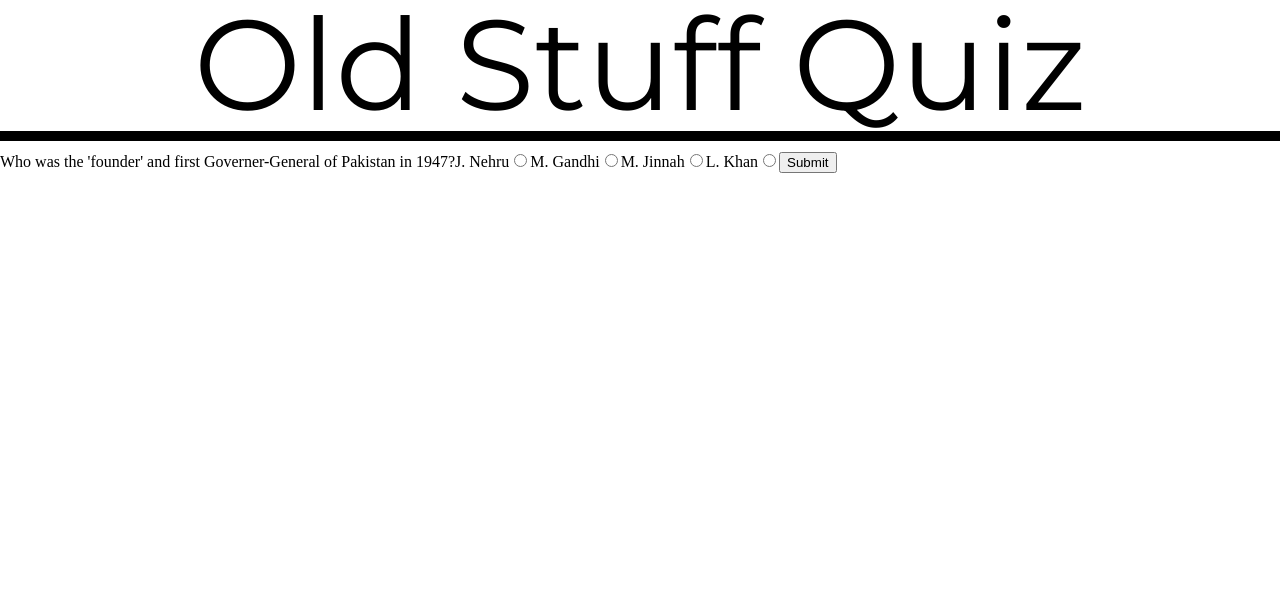
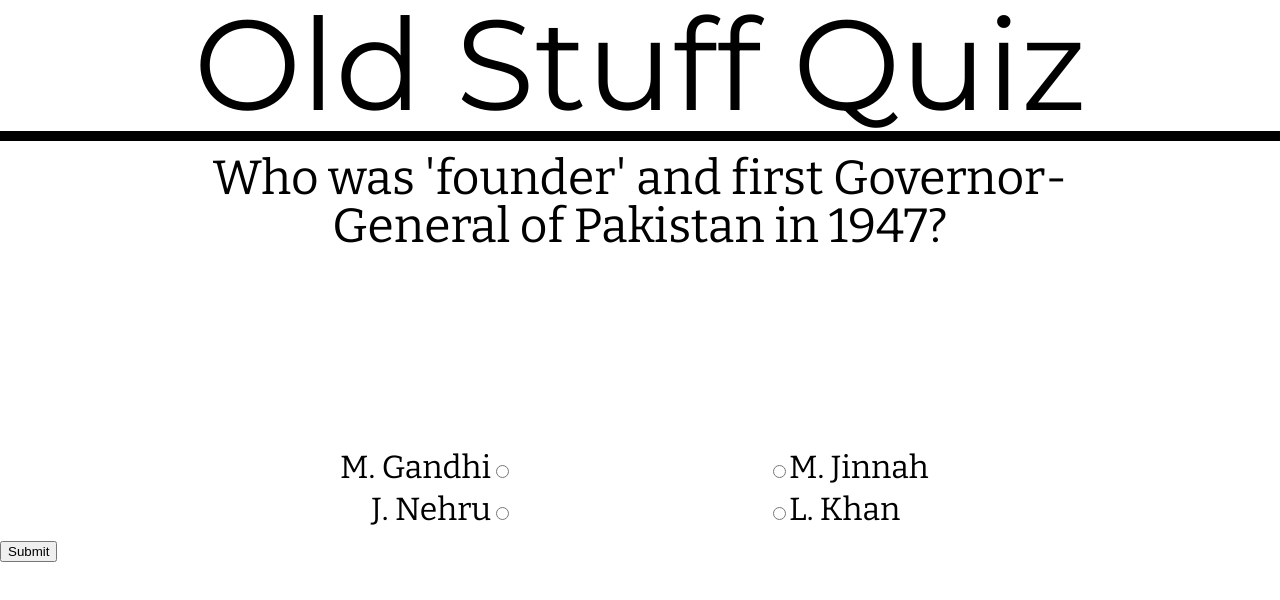
Before and after one commit to D-Buettner/quiz, a plain HTML site: page index.html in a window 1280 px wide. Drawn offline with nearby package versions, Linux system fonts and the light colour scheme.

Commit message:
Major changes. Initial styling.

```diff
--- a/index.html
+++ b/index.html
@@ -3,6 +3,7 @@
 <head>
     <meta charset="utf-8">
     <link rel="stylesheet" type="text/css" href="http://fonts.googleapis.com/css?family=Montserrat">
+    <link rel="stylesheet" type="text/css" href="http://fonts.googleapis.com/css?family=Bitter">
     <link rel="stylesheet" type="text/css" href="theme.css">
     <title>Deric's Rad Quiz</title>
 </head>
@@ -10,7 +11,8 @@
     <header>Old Stuff Quiz</header>
     <div id="quiz_app">
     </div>
-
+     <!--so have image take up whole width. question grey box  bellow bt overlapping image.
+     questions animate off to the sides. image blurs in and out-->
     <script type="text/javascript" src="script.js"></script>
 
 </body>
--- a/script.js
+++ b/script.js
@@ -1,6 +1,6 @@
 var questions = [
-  {question:"Who was the 'founder' and first Governer-General of Pakistan in 1947?",
-    choices:["J. Nehru", "M. Gandhi", "M. Jinnah", "L. Khan"], correctAnswer:2},
+  {question:"Who was 'founder' and first Governor-General of Pakistan in 1947?",
+    choices:["M. Gandhi", "J. Nehru", "M. Jinnah", "L. Khan"], correctAnswer:2},
   {question:"What is Attila the Hun also known as?",
     choices:["The Scourge of the West", "The Scourge of God",
               "The Scourge of the Papacy","Jody Highroller"], correctAnswer:1},
@@ -26,13 +26,19 @@ Game.prototype.displayNextQuestion = function(questionIndex) {
   // Seperate functions for modularity (maybe change to jQuery later?)
   clearOldQuestion();
   var qForm = createForm();
+
   // Create question text
-  var questionText = document.createTextNode(currentQuestion.question);
+  var questionText = createQuestion(currentQuestion.question);
   qForm.appendChild(questionText);
+
   // Create Answers
-  for (var i = 0; i < currentQuestion.choices.length; i++) {
-    qForm.appendChild(createAnswer(currentQuestion.choices[i], i));
+  var answerContainer = document.createElement("div");
+  answerContainer.setAttribute("id", "answer_container");
+  var answerList = createAnswers(currentQuestion);
+  for (var i = 0; i < answerList.length; i++) {
+    answerContainer.appendChild(answerList[i]);
   }
+  qForm.appendChild(answerContainer);
   // Create submit button
   var submitButton = document.createElement("input");
   submitButton.setAttribute("type", "submit");
@@ -60,7 +66,7 @@ Game.prototype.submitQuestion = function(question, answer) {
     this.score += 1;
   }
   this.questionCounter += 1;
-  console.log(this.questionCounter, this.totalQs)
+  console.log('hey' + this.questionCounter, this.totalQs)
   this.displayNextQuestion(this.questionCounter);
 }
 
@@ -83,7 +89,6 @@ function clearOldQuestion() {
   }
 }
 function writeToPage(stuff) {
-  console.log(stuff)
   var target = document.getElementById("quiz_app");
   target.appendChild(stuff);
 }
@@ -97,19 +102,36 @@ function createForm() {
   return qForm;
 }
 
-function createAnswer(text, index) {
+function createQuestion(text) {
+    var questionText = document.createElement("div");
+    questionText.textContent = text;
+    questionText.setAttribute("id", "question_text");
+    return questionText;
+  }
+
+function createAnswers(question) {
+  var answers = [];
+  for (var i = 0; i < question.choices.length; i++) {
     var answerLabel = document.createElement("label");
+    answerLabel.setAttribute("id", "answer_" + i);
     // textContent prefered over innerHTML for sec and performance
-  answerLabel.textContent = text;
+    answerLabel.textContent = question.choices[i];
+
     var button = document.createElement("input");
     button.setAttribute("type", "radio");
     button.setAttribute("name", "selected_answer");
-  button.setAttribute("value", index);
-  button.setAttribute("class", "answer_choices")
+    button.setAttribute("value", i);
+    button.setAttribute("class", 'answer_choices')
+    if (i < question.choices.length / 2.0) {
       answerLabel.appendChild(button);
-  return answerLabel;
+    } else {
+      answerLabel.insertBefore(button, answerLabel.firstChild);
+      answerLabel.setAttribute("class", "right_answers");
     }
-
+    answers.push(answerLabel);
+  }
+  return answers;
+}
 
 function runGame(question_list) {
   var CurrentGame = new Game(question_list);
--- a/theme.css
+++ b/theme.css
@@ -51,8 +51,48 @@ header {
     font-size: 8em;
     text-align: center;
     font-family: 'Montserrat', sans-serif;
-    border-bottom: solid 10px;
-    margin-bottom: 10px;
+    border-bottom: solid 0.08em;
+    margin-bottom: 0.1em;
     padding-bottom: 3px;
 
 }
+
+#question_text {
+    /*background-color: #E8E8E8;*/
+    width: 67%;
+    margin: auto;
+    text-align: center;
+    font-family: 'Bitter', serif;
+    font-size: 3em;
+    border-radius: 4px;
+}
+
+.answer_buttons_right {
+    text-align: right;
+}
+
+#answer_container {
+    text-align: right;
+    font-family: 'Bitter', serif;
+    font-size: 2em;
+    padding-bottom: 0.5em;
+    margin-top: 6em;
+    -moz-column-count: 2;
+    -moz-column-gap: 8em;
+    -webkit-column-count: 2;
+    -webkit-column-gap: 8em;
+    column-count: 2;
+    column-gap: 8em;
+}
+
+#answer_container > label {
+    display: block;
+}
+
+.right_answers {
+    text-align: left;
+}
+
+label {
+    padding-top: 0.3em;
+}
```
Lines whose indentation alone changed are shown as unchanged.
